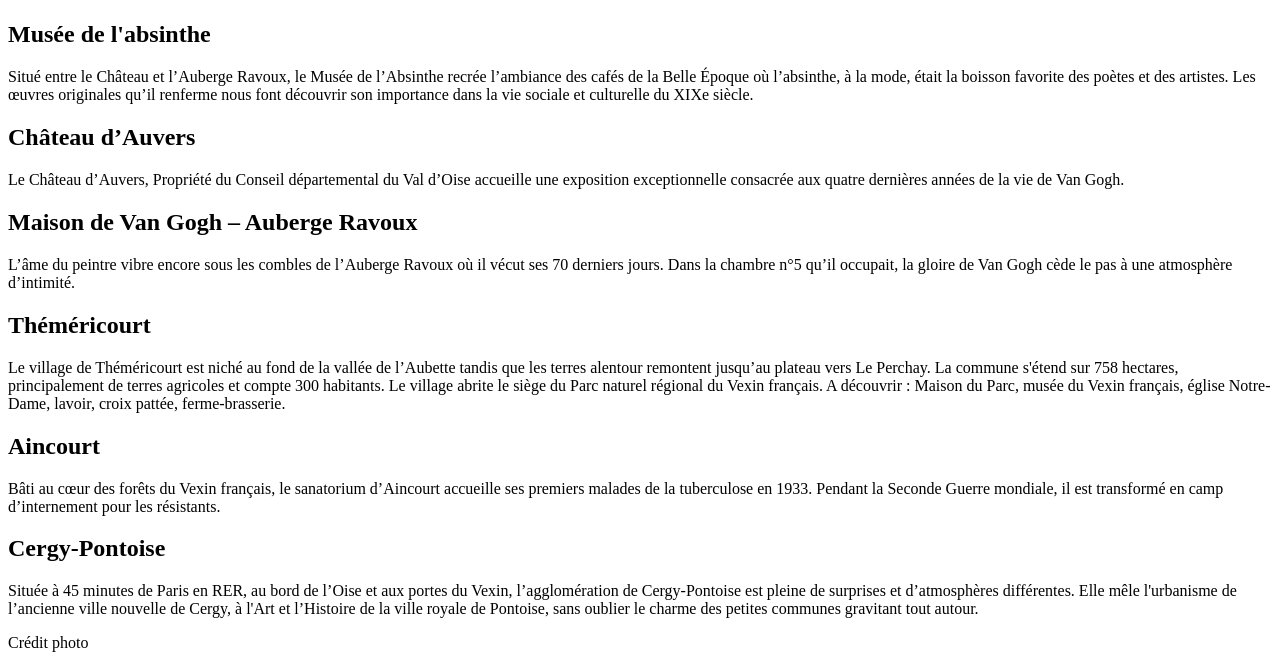
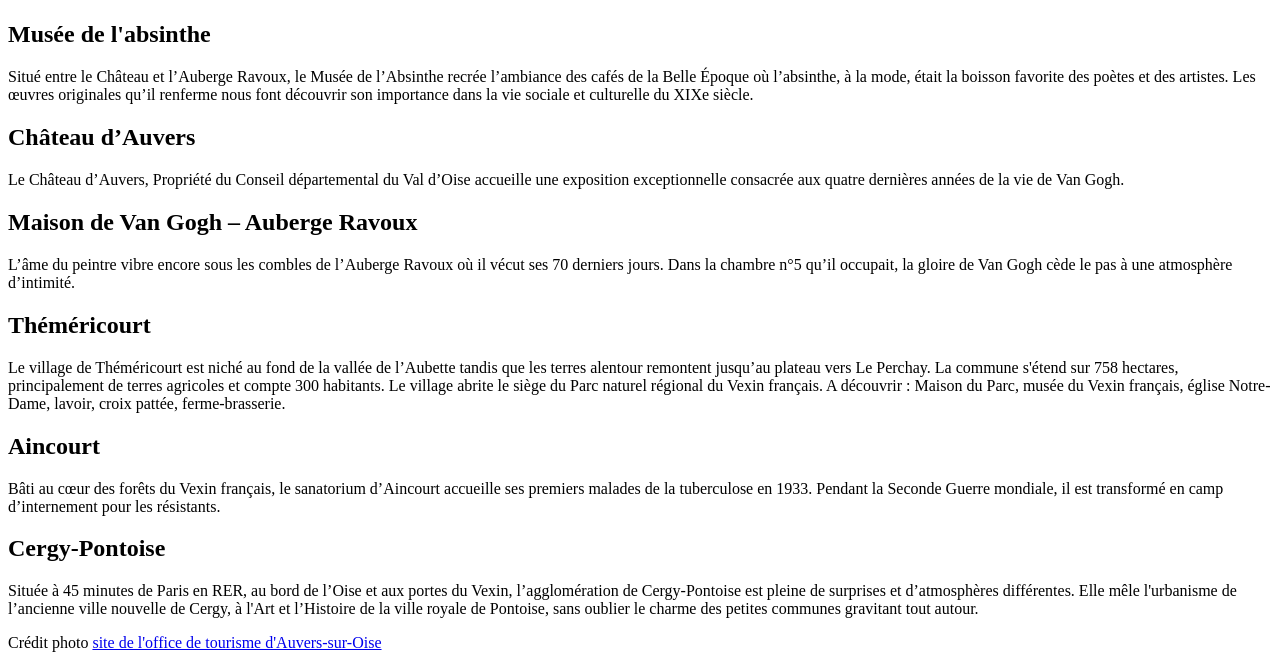
Before and after one commit to A-Loll/DWWM, a plain HTML site: page Exercice/Exercice 5.html in a window 1280 px wide. Shown: the part 272-940 px from the top of the page. Drawn offline with Linux system fonts and the light colour scheme.

Commit message:
7eme commit

```diff
--- a/Exercice/Exercice 5.html
+++ b/Exercice/Exercice 5.html
@@ -41,7 +41,7 @@
         </article>
     </main>
     <footer>
-        <p>Crédit photo <a href="https://tourisme-auverssuroise.fr/"></a> </p>
+        <p>Crédit photo <a href="https://tourisme-auverssuroise.fr/"> site de l'office de tourisme d'Auvers-sur-Oise</a> </p>
     </footer>
 </body>
 </html>
```
